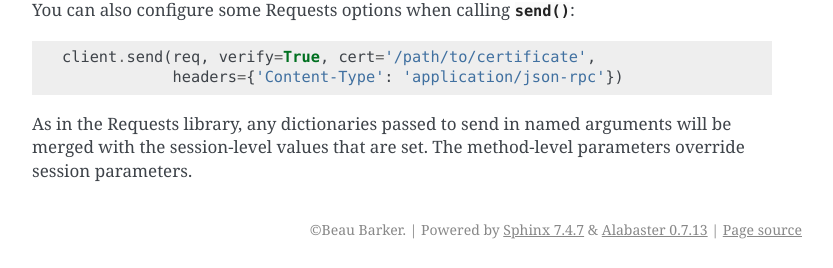
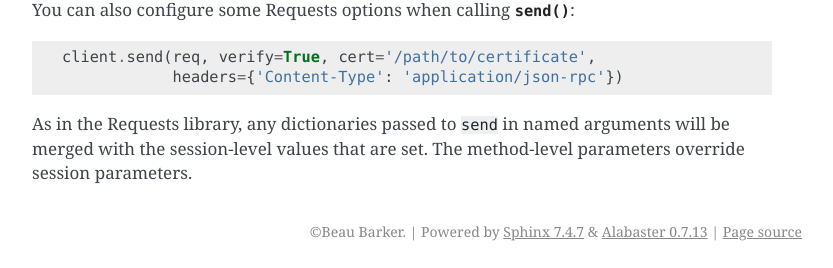
Before and after one commit to explodinglabs/jsonrpcclient, a Sphinx documentation site: the page built from doc/api.rst, in a window 1280 px wide and 900 px high, scrolled down 1731 px. Shown: the part 629-897 px from the top of the window, without its empty margins (238-1071 px from the left). Built offline with Sphinx 7.4.7, drawn with Linux system fonts in a browser that asks for light colours; some of the changed text lies outside the part shown.

```diff
--- a/doc/api.rst
+++ b/doc/api.rst
@@ -93,6 +94,6 @@ You can also configure some Requests options when calling
     client.send(req, verify=True, cert='/path/to/certificate',
                 headers={'Content-Type': 'application/json-rpc'})
 
-As in the Requests library, any dictionaries passed to send in named arguments
-will be merged with the session-level values that are set. The method-level
-parameters override session parameters.
+As in the Requests library, any dictionaries passed to ``send`` in named
+arguments will be merged with the session-level values that are set. The
+method-level parameters override session parameters.
```
Also changed, not shown: other parts of doc/api.rst (+8 -7 lines), 2 other files.
